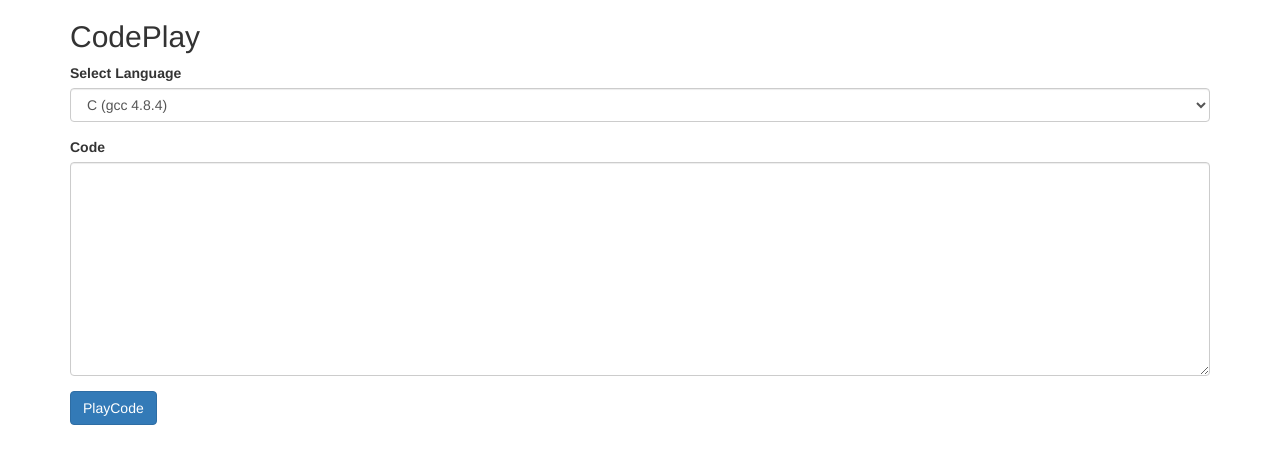
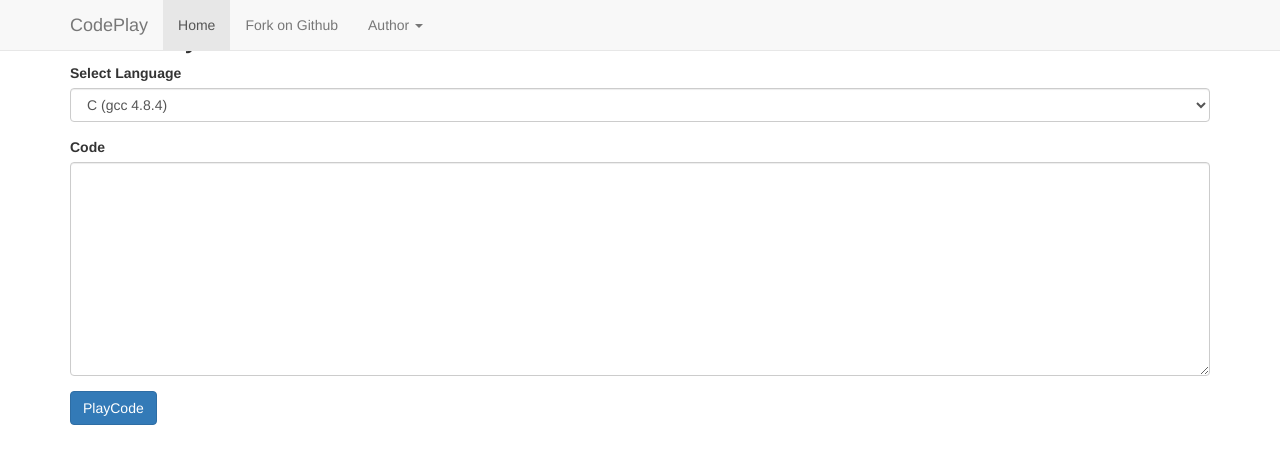
Before and after one commit to aktech/codeplay, a Django app: page / in a window 1280 px wide. Shown: the top 464 px of the page. Run offline with Django 3.2, Linux system fonts and the light colour scheme; some libraries are stand-ins or nearby versions.

Commit message:
Add Navigation bar and minor comment fixes

```diff
--- a/playcode/views.py
+++ b/playcode/views.py
@@ -13,8 +13,6 @@ def home(request):
     if request.method == 'POST':
         # POST goes here . is_ajax is must to capture ajax requests.
         if request.is_ajax():
-            # Always use get on request.POST.
-            # Correct way of querying a QueryDict.
             lang = request.POST.get('lang')
             source = request.POST.get('source')
             data = {"lang": lang, "source": source}
@@ -30,12 +28,6 @@ def home(request):
 
             # Post data to HackerEarth API
             r = requests.post(RUN_URL, data=data)
-            # r = requests.post(COMPILE_URL, data=data)
-            print(r.json())
-
-            # Returning output data back to browser.
-            # It is not possible with Normal submit
             return JsonResponse(r.json(), safe=False)
-            # return JsonResponse(data)
     # Get goes here
     return render(request, 'home.html')
--- a/templates/home.html
+++ b/templates/home.html
@@ -10,6 +10,36 @@
 </head>
 
  <body>
+
+   <!-- Fixed navbar -->
+   <nav class="navbar navbar-default navbar-fixed-top">
+     <div class="container">
+       <div class="navbar-header">
+         <button type="button" class="navbar-toggle collapsed" data-toggle="collapse" data-target="#navbar" aria-expanded="false" aria-controls="navbar">
+           <span class="sr-only">Toggle navigation</span>
+           <span class="icon-bar"></span>
+           <span class="icon-bar"></span>
+           <span class="icon-bar"></span>
+         </button>
+         <a class="navbar-brand" href="#">CodePlay</a>
+       </div>
+       <div id="navbar" class="collapse navbar-collapse">
+         <ul class="nav navbar-nav">
+           <li class="active"><a href="">Home</a></li>
+           <li><a href="http://github.com/aktech/CodePlay">Fork on Github</a></li>
+           <li class="dropdown">
+             <a href="" class="dropdown-toggle" data-toggle="dropdown" role="button" aria-haspopup="true" aria-expanded="false">Author <span class="caret"></span></a>
+             <ul class="dropdown-menu">
+               <li><a href="http://github.com/aktech">Github</a></li>
+               <li><a href="http://twitter.com/iaktech">Twitter</a></li>
+               <li><a href="https://www.linkedin.com/in/iaktech/">LinkedIn</a></li>
+             </ul>
+           </li>
+         </ul>
+       </div><!--/.nav-collapse -->
+     </div>
+   </nav>
+
 
  <div class="container">
    <h2>CodePlay</h2>
@@ -53,12 +83,7 @@
  </div>
  <br>
 
-<!--OUTPUT TABLE-->
- <!-- <table id="table" class="hidden">
-     <tr>
-         <th>Output</th>
-     </tr>
- </table> -->
+<!--Output Table: Start-->
 
  <div class="container">
   <table class="table table-striped hidden" id="table">
@@ -72,14 +97,11 @@
       </tr>
     </thead>
     <tbody>
-      <!-- <tr>
-        <td>John</td>
-      </tr> -->
     </tbody>
   </table>
 </div>
 
-<!--OUTPUT TABLE: END -->
+<!--Output Table: END -->
 
  <script src="http://code.jquery.com/jquery-2.1.4.min.js"></script>
  <script>
@@ -112,7 +134,8 @@ function getCookie(name) {
    var lang = e.options[e.selectedIndex].value;
    var source = $('#source').val();
 
-//This is the Ajax post.Observe carefully. It is nothing but details of where_to_post,what_to_post
+   // This is the Ajax post.Observe carefully.
+  //  It is nothing but details of where_to_post,what_to_post
 
    $.ajax({
            url : window.location.href, // the endpoint,commonly same url
```
